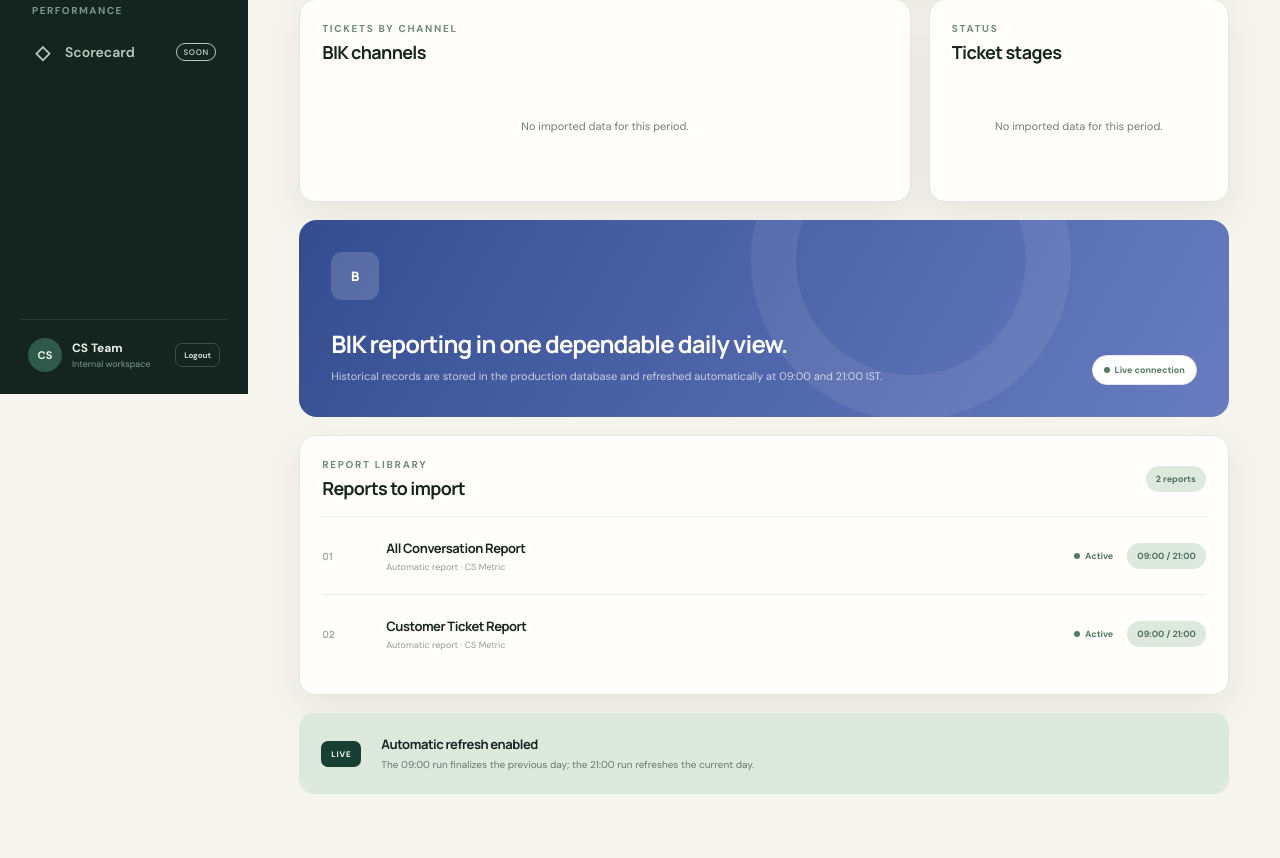
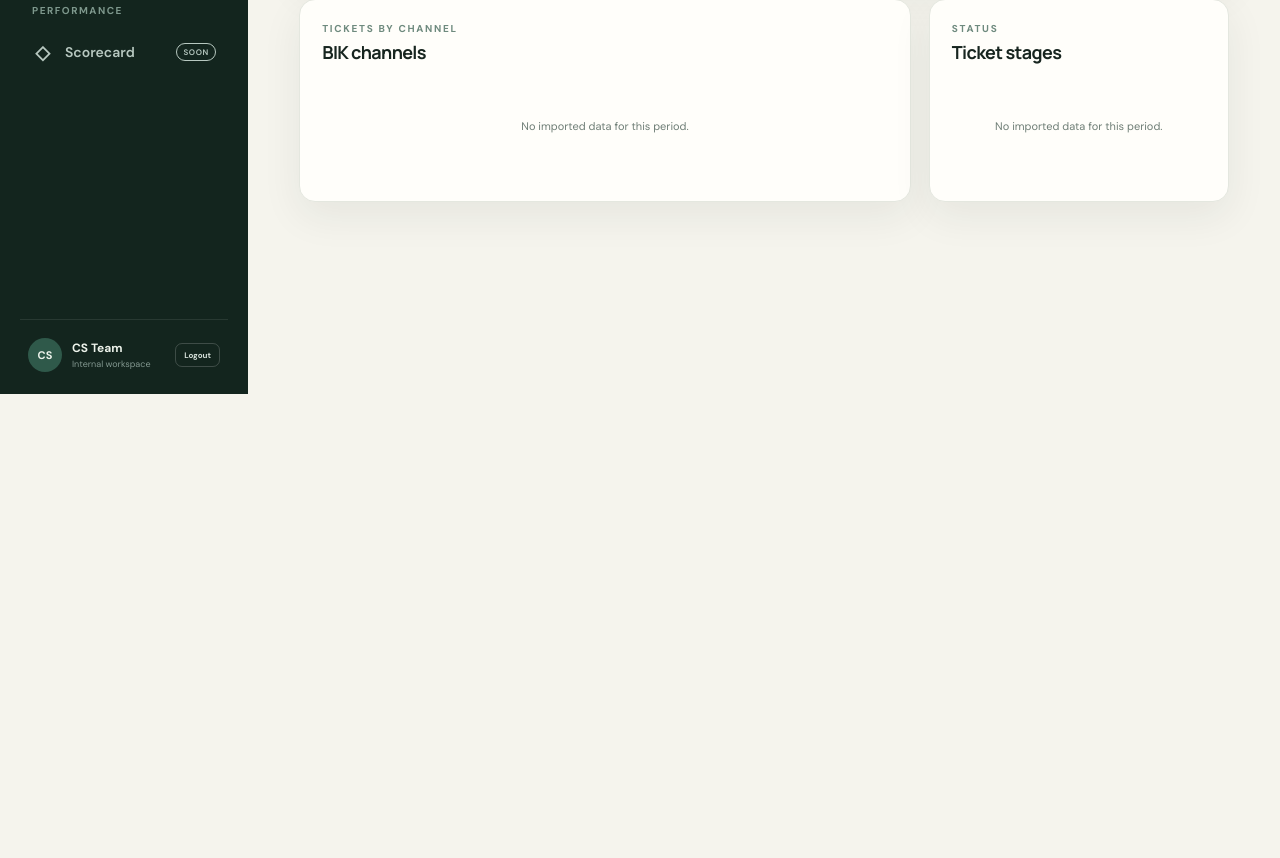
Before and after one commit to wbnanalytics/CRM_WBN_Modified, a Flask app: page /bik in a window 1280 px wide. Shown: the part 406-1264 px from the top of the page. After the commit the page ends 800 px from the top, so only its background shows below. Run offline with Flask 3, Linux system fonts and the light colour scheme; tables that the repository leaves empty hold one stand-in row (values such as "Sample post").

Commit message:
Focus source pages on live metrics

```diff
--- a/templates/source.html
+++ b/templates/source.html
@@ -16,13 +16,4 @@
   <article class="panel"><div class="panel-head"><div><span class="eyebrow">TICKETS BY CHANNEL</span><h2>{{ department.name if source_key == 'zoho' else 'BIK channels' }}</h2></div></div><div class="breakdown-list">{% for row in metrics.channels %}<div class="breakdown-row"><span>{{ row.label|title }}</span><div><i style="width:{{ (row.value / metrics.total * 100)|round if metrics.total else 0 }}%"></i></div><strong>{{ row.value }}</strong></div>{% else %}<p class="empty-copy">No imported data for this period.</p>{% endfor %}</div></article>
   <article class="panel"><div class="panel-head"><div><span class="eyebrow">STATUS</span><h2>Ticket stages</h2></div></div><div class="breakdown-list">{% for row in metrics.statuses[:7] %}<div class="breakdown-row"><span>{{ row.label|replace('_',' ')|title }}</span><div><i style="width:{{ (row.value / metrics.total * 100)|round if metrics.total else 0 }}%"></i></div><strong>{{ row.value }}</strong></div>{% else %}<p class="empty-copy">No imported data for this period.</p>{% endfor %}</div></article>
 </section>
-<section class="source-hero {{ source_key }}-hero">
-  <div><span class="source-icon large-icon {{ source_key }}">{{ source.name[0] }}</span><h2>{{ source.name }} reporting in one dependable daily view.</h2><p>Historical records are stored in the production database and refreshed automatically at 09:00 and 21:00 IST.</p></div>
-  <span class="status large"><i></i>Live connection</span>
-</section>
-<section class="panel">
-  <div class="panel-head"><div><span class="eyebrow">REPORT LIBRARY</span><h2>Reports to import</h2></div><span class="count-badge">{{ source.reports|length }} reports</span></div>
-  <div class="report-list">{% for report in source.reports %}<article class="report-row"><div class="report-number">0{{ loop.index }}</div><div class="report-copy"><h3>{{ report }}</h3><p>Automatic report · CS Metric</p></div><span class="status"><i></i>Active</span><span class="count-badge">09:00 / 21:00</span></article>{% endfor %}</div>
-</section>
-<section class="next-step-card"><span class="step-index">LIVE</span><div><h3>Automatic refresh enabled</h3><p>The 09:00 run finalizes the previous day; the 21:00 run refreshes the current day.</p></div></section>
 {% endblock %}
```
